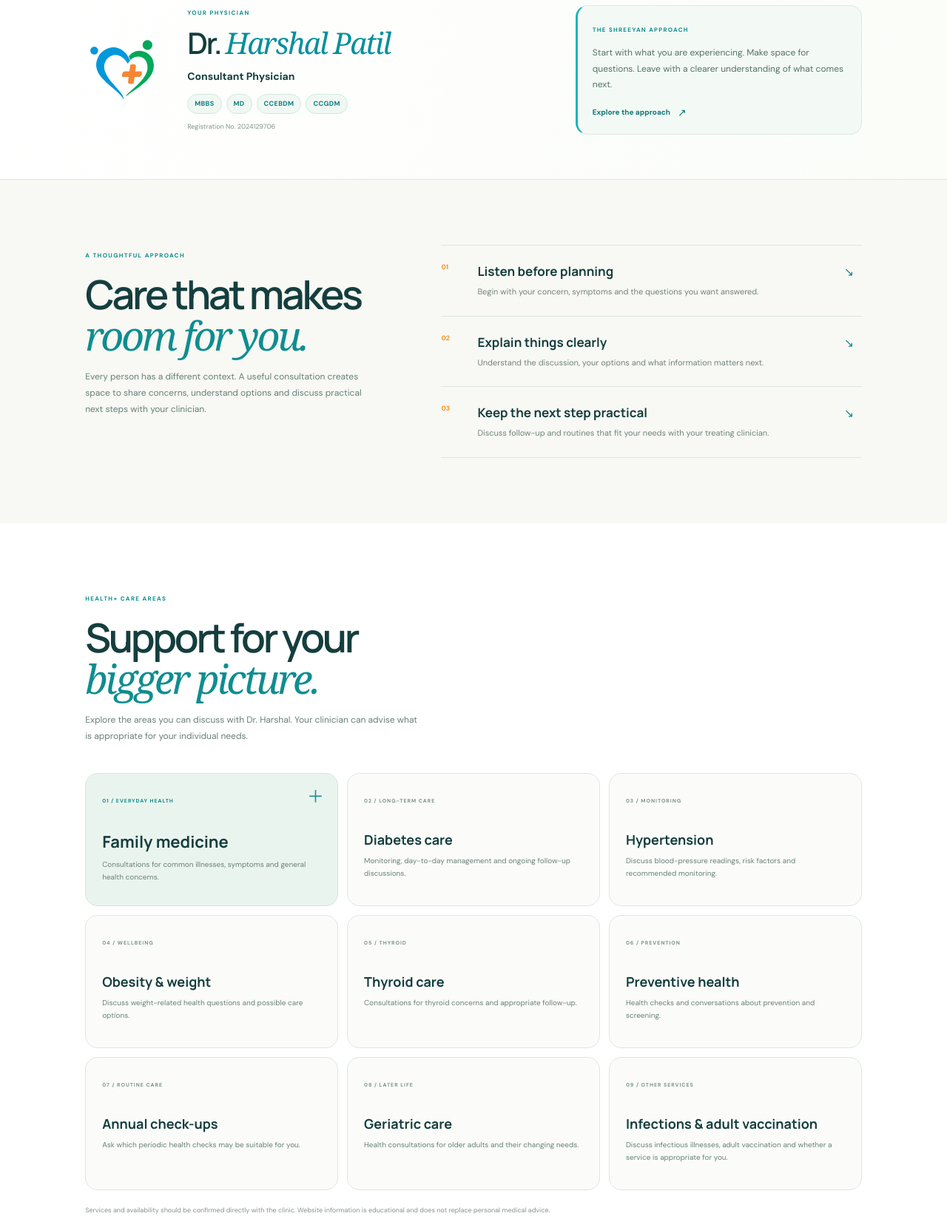
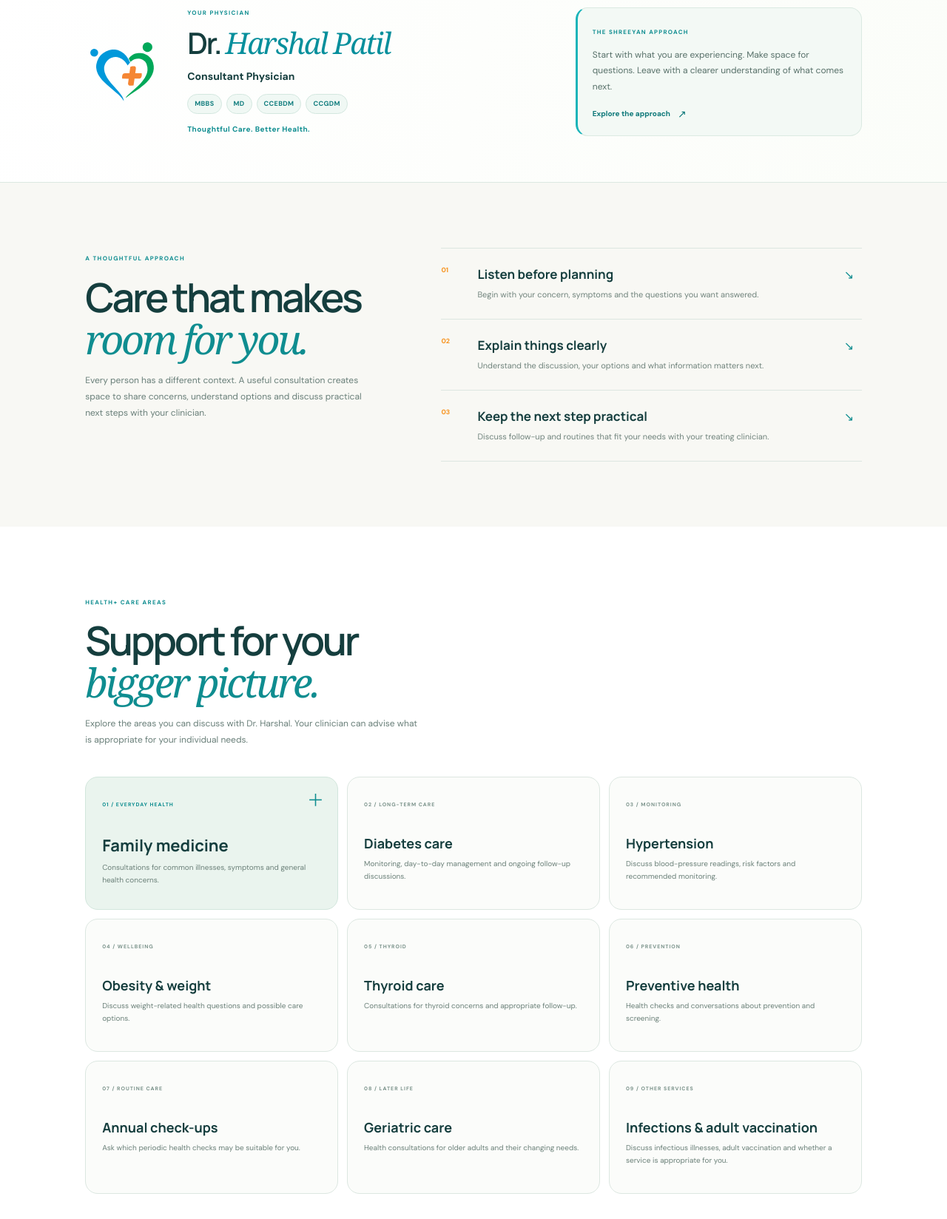
Before and after one commit to manyyuu/shreeyan, a plain HTML site: page health.html in a window 1280 px wide. Shown: the part 799-2447 px from the top of the page at 74% size. Drawn offline with Linux system fonts and the light colour scheme.

Commit message:
Remove clinic page disclaimers and refine physician tagline

```diff
--- a/health.html
+++ b/health.html
@@ -70,7 +70,7 @@
         <h2>Dr. <em>Harshal Patil</em></h2>
         <p class="health-doctor-role">Consultant Physician</p>
         <div class="health-doctor-qualifications" aria-label="Qualifications"><span>MBBS</span><span>MD</span><span>CCEBDM</span><span>CCGDM</span></div>
-        <p class="health-registration">Registration No. 2024129706</p>
+        <p class="health-registration health-doctor-tagline">Thoughtful Care. Better Health.</p>
       </div>
       <div class="health-doctor-note"><span>THE SHREEYAN APPROACH</span><p>Start with what you are experiencing. Make space for questions. Leave with a clearer understanding of what comes next.</p><a href="#approach">Explore the approach <b aria-hidden="true">↗</b></a></div>
     </section>
@@ -97,7 +97,7 @@
         <article><span>08 / LATER LIFE</span><h3>Geriatric care</h3><p>Health consultations for older adults and their changing needs.</p></article>
         <article><span>09 / OTHER SERVICES</span><h3>Infections &amp; adult vaccination</h3><p>Discuss infectious illnesses, adult vaccination and whether a service is appropriate for you.</p></article>
       </div>
-      <p class="health-small-note">Services and availability should be confirmed directly with the clinic. Website information is educational and does not replace personal medical advice.</p>
+
     </section>
 
     <section class="health-section health-snippets" id="snippets">
@@ -206,7 +206,7 @@
           </div></details>
         </article>
       </div>
-      <div class="health-snippet-foot"><span>SHREEYAN HEALTH+ NOTES</span><p>These topics are for general education. Tests, targets and treatment decisions should be discussed with your treating clinician. Seek emergency care for urgent warning signs.</p></div>
+
     </section>
 
     <section class="health-dialogue" id="dialogue">
--- a/styles.css
+++ b/styles.css
@@ -1136,3 +1136,7 @@
     margin-bottom:14px;
   }
 }
+
+
+/* Health+ physician tagline */
+.new-health .health-doctor-copy .health-doctor-tagline{font-size:10px!important;color:#0f8d90!important;font-weight:700!important;letter-spacing:.045em;margin-top:13px!important}
```
Also changed, not shown: dental.html (+2 -2 lines).
